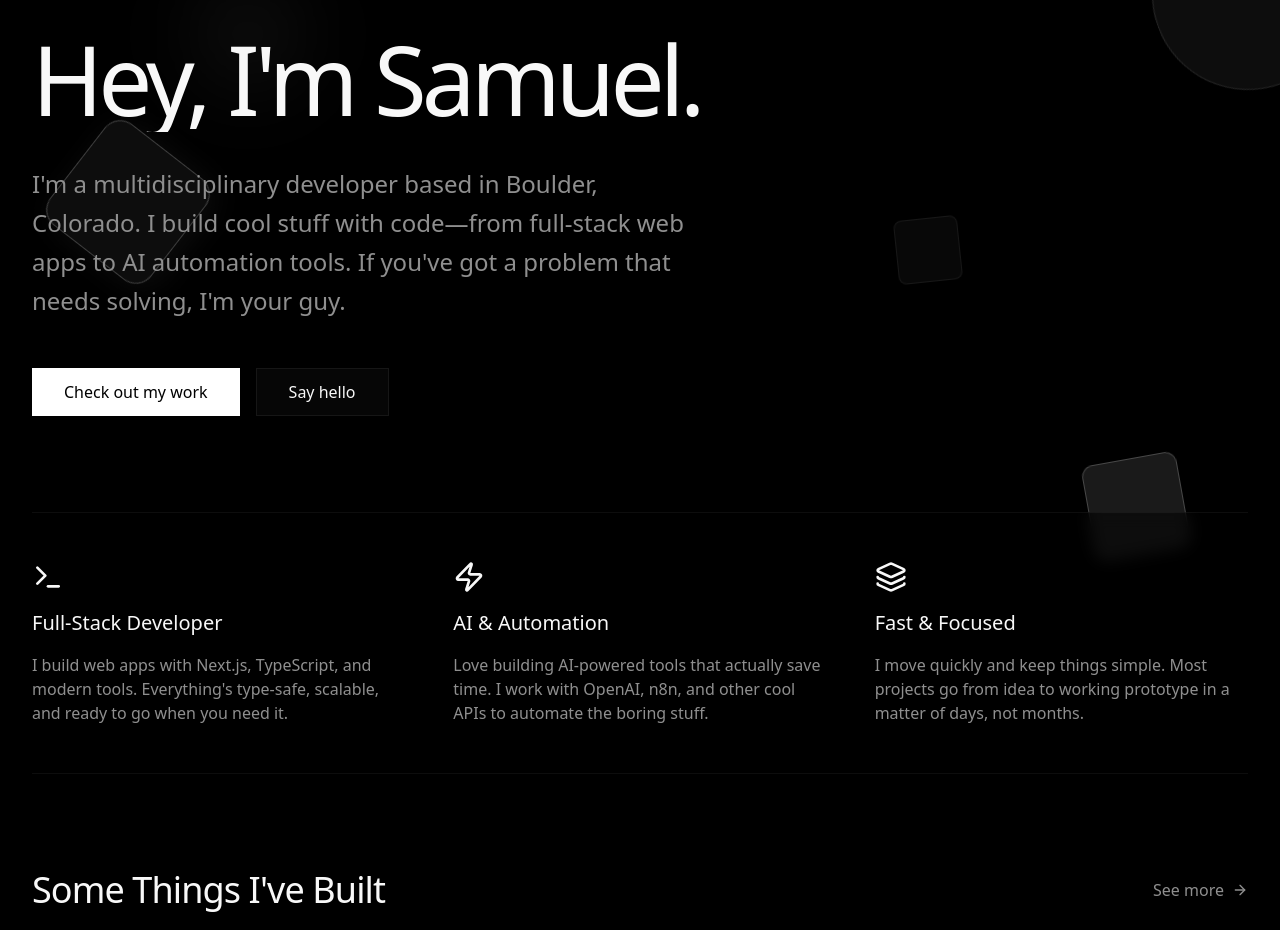
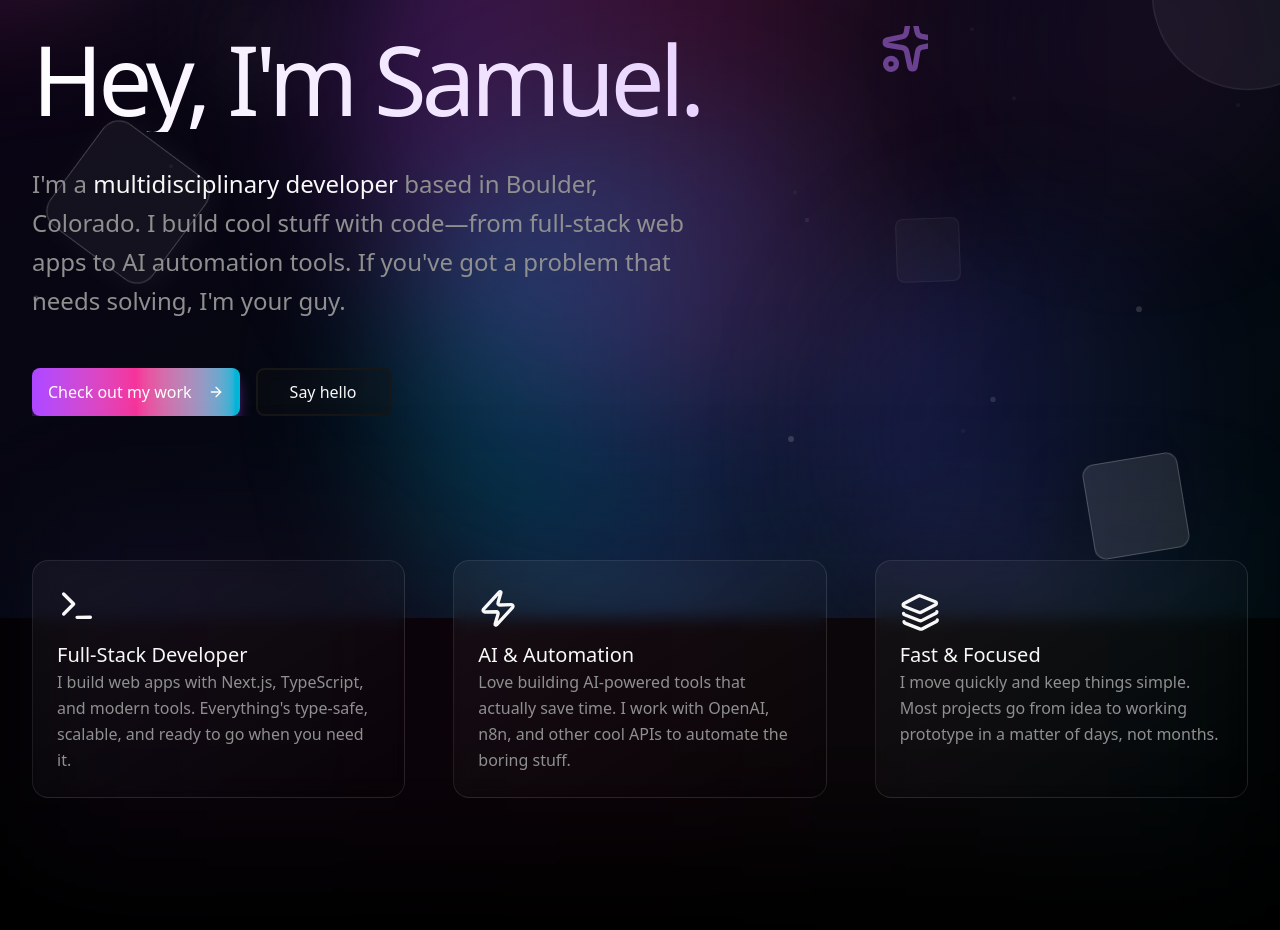
Before and after one commit to ShamWuo/ShamWuo, a Next.js app: page / in a window 1280 px wide. Shown: the part 182-1112 px from the top of the page. Built offline with nearby package versions, Linux system fonts and the light colour scheme.

Commit message:
content f

```diff
--- a/src/app/globals.css
+++ b/src/app/globals.css
@@ -214,3 +214,17 @@
     transform: rotate(0deg);
   }
 }
+
+@keyframes gradient {
+  0%, 100% {
+    background-position: 0% 50%;
+  }
+  50% {
+    background-position: 100% 50%;
+  }
+}
+
+.animate-gradient {
+  background-size: 200% 200%;
+  animation: gradient 3s ease infinite;
+}
--- a/src/app/home-content.tsx
+++ b/src/app/home-content.tsx
@@ -1,11 +1,13 @@
 "use client";
 
 import Link from "next/link";
-import { ArrowRight, Terminal, Zap, Layers } from "lucide-react";
+import { ArrowRight, Terminal, Zap, Layers, Sparkles as SparklesIcon } from "lucide-react";
 import { KineticText } from "@/components/ui/kinetic-text";
 import { ProjectCard } from "@/components/ui/project-card";
 import { Button } from "@/components/ui/button";
 import { ParallaxFloatingShapes } from "@/components/ui/parallax-floating-shapes";
+import { motion, useMotionValue, useSpring } from "framer-motion";
+import { useEffect, useState } from "react";
 
 const SELECTED_PROJECTS = [
   {
@@ -22,87 +24,320 @@ const SELECTED_PROJECTS = [
   },
 ];
 
+// Animated gradient background component
+function AnimatedGradient() {
+  return (
+    <div className="fixed inset-0 z-0 pointer-events-none overflow-hidden">
+      {/* Base gradient */}
+      <div className="absolute inset-0 bg-gradient-to-br from-purple-950/20 via-blue-950/20 to-cyan-950/20" />
+
+      {/* Animated gradient orbs */}
+      <motion.div
+        className="absolute top-0 left-1/4 w-[600px] h-[600px] rounded-full bg-gradient-to-r from-purple-500/30 via-pink-500/20 to-transparent blur-3xl"
+        animate={{
+          x: [0, 100, 0],
+          y: [0, -50, 0],
+          scale: [1, 1.2, 1],
+        }}
+        transition={{
+          duration: 20,
+          repeat: Infinity,
+          ease: "easeInOut",
+        }}
+      />
+      <motion.div
+        className="absolute bottom-0 right-1/4 w-[500px] h-[500px] rounded-full bg-gradient-to-r from-cyan-500/30 via-blue-500/20 to-transparent blur-3xl"
+        animate={{
+          x: [0, -80, 0],
+          y: [0, 60, 0],
+          scale: [1, 1.3, 1],
+        }}
+        transition={{
+          duration: 25,
+          repeat: Infinity,
+          ease: "easeInOut",
+        }}
+      />
+      <motion.div
+        className="absolute top-1/2 right-0 w-[400px] h-[400px] rounded-full bg-gradient-to-r from-indigo-500/25 to-transparent blur-3xl"
+        animate={{
+          x: [0, -100, 0],
+          y: [0, 40, 0],
+          scale: [1, 1.1, 1],
+        }}
+        transition={{
+          duration: 30,
+          repeat: Infinity,
+          ease: "easeInOut",
+        }}
+      />
+    </div>
+  );
+}
+
+// Floating particles component
+function FloatingParticles() {
+  const particles = Array.from({ length: 20 }, (_, i) => i);
+
+  return (
+    <div className="fixed inset-0 z-0 pointer-events-none overflow-hidden">
+      {particles.map((i) => (
+        <motion.div
+          key={i}
+          className="absolute w-1 h-1 rounded-full bg-white/20"
+          style={{
+            left: `${Math.random() * 100}%`,
+            top: `${Math.random() * 100}%`,
+          }}
+          animate={{
+            y: [0, -100, 0],
+            opacity: [0.2, 0.8, 0.2],
+            scale: [1, 1.5, 1],
+          }}
+          transition={{
+            duration: 3 + Math.random() * 4,
+            repeat: Infinity,
+            delay: Math.random() * 2,
+            ease: "easeInOut",
+          }}
+        />
+      ))}
+    </div>
+  );
+}
+
 export function HomeContent() {
+  const [mousePosition, setMousePosition] = useState({ x: 0, y: 0 });
+
+  useEffect(() => {
+    const handleMouseMove = (e: MouseEvent) => {
+      setMousePosition({ x: e.clientX, y: e.clientY });
+    };
+    window.addEventListener("mousemove", handleMouseMove);
+    return () => window.removeEventListener("mousemove", handleMouseMove);
+  }, []);
+
   return (
-    <div className="relative min-h-screen">
+    <div className="relative min-h-screen overflow-hidden">
+      {/* Animated gradient backgrounds */}
+      <AnimatedGradient />
 
-      {/* Background Layer 1: Fixed Crystals (Persistent) */}
+      {/* Floating particles */}
+      <FloatingParticles />
+
+      {/* Background Layer: Fixed Shapes */}
       <div className="fixed inset-0 z-0 pointer-events-none">
-        <div className="absolute inset-0 overflow-hidden z-10">
+        <div className="absolute inset-0 overflow-hidden">
           <ParallaxFloatingShapes />
         </div>
       </div>
 
+      {/* Interactive cursor glow effect */}
+      <motion.div
+        className="fixed w-96 h-96 rounded-full bg-gradient-to-r from-purple-500/20 via-pink-500/20 to-cyan-500/20 blur-3xl pointer-events-none z-[1]"
+        style={{
+          left: mousePosition.x - 192,
+          top: mousePosition.y - 192,
+        }}
+        animate={{
+          scale: [1, 1.2, 1],
+        }}
+        transition={{
+          duration: 2,
+          repeat: Infinity,
+          ease: "easeInOut",
+        }}
+      />
+
       {/* Main Content */}
       <div className="relative z-10 flex flex-col gap-24 pb-24">
         {/* Hero Section */}
-        <section className="container pt-12 md:pt-24 lg:pt-32">
-          <div className="max-w-4xl space-y-8">
+        <section className="container pt-12 md:pt-24 lg:pt-32 relative">
+          {/* Decorative elements */}
+          <motion.div
+            className="absolute top-0 right-0 w-72 h-72 rounded-full bg-gradient-to-br from-purple-500/10 to-pink-500/10 blur-3xl"
+            animate={{
+              scale: [1, 1.2, 1],
+              opacity: [0.5, 0.8, 0.5],
+            }}
+            transition={{
+              duration: 4,
+              repeat: Infinity,
+              ease: "easeInOut",
+            }}
+          />
+
+          <div className="max-w-4xl space-y-8 relative">
             <KineticText>
-              <h1 className="text-5xl md:text-7xl lg:text-8xl font-medium tracking-tighter text-foreground leading-[1.1]">
+              <h1 className="text-5xl md:text-7xl lg:text-8xl font-medium tracking-tighter leading-[1.1] relative">
+                <span className="bg-gradient-to-r from-white via-purple-200 to-cyan-200 bg-clip-text text-transparent animate-gradient">
                   Hey, I'm Samuel.
+                </span>
+                <motion.div
+                  className="absolute -top-4 -right-4 text-6xl md:text-8xl"
+                  animate={{
+                    rotate: [0, 10, -10, 0],
+                    scale: [1, 1.1, 1],
+                  }}
+                  transition={{
+                    duration: 2,
+                    repeat: Infinity,
+                    ease: "easeInOut",
+                  }}
+                >
+                  <SparklesIcon className="w-12 h-12 md:w-16 md:h-16 text-purple-400/50" />
+                </motion.div>
               </h1>
             </KineticText>
             <KineticText delay={0.2}>
               <p className="text-xl md:text-2xl text-muted-foreground max-w-2xl leading-relaxed">
-                I'm a multidisciplinary developer based in Boulder, Colorado. I build cool stuff with code—from full-stack web apps to AI automation tools. If you've got a problem that needs solving, I'm your guy.
+                I'm a <span className="text-foreground font-medium">multidisciplinary developer</span> based in Boulder, Colorado. I build cool stuff with code—from full-stack web apps to AI automation tools. If you've got a problem that needs solving, I'm your guy.
               </p>
             </KineticText>
             <KineticText delay={0.4}>
               <div className="flex flex-wrap gap-4 pt-4">
-                <Button asChild size="lg" className="rounded-none bg-white text-black hover:bg-white/90 font-medium px-8 text-base h-12">
-                  <Link href="/work">
+                <motion.div
+                  whileHover={{ scale: 1.05 }}
+                  whileTap={{ scale: 0.95 }}
+                >
+                  <Button
+                    asChild
+                    size="lg"
+                    className="rounded-lg bg-gradient-to-r from-purple-500 via-pink-500 to-cyan-500 text-white hover:from-purple-600 hover:via-pink-600 hover:to-cyan-600 font-medium px-8 text-base h-12 shadow-lg shadow-purple-500/50 border-0"
+                  >
+                    <Link href="/projects">
                       Check out my work
+                      <ArrowRight className="ml-2 w-4 h-4" />
                     </Link>
                   </Button>
-                <Button asChild variant="outline" size="lg" className="rounded-none border-white/20 hover:bg-white/5 font-medium px-8 text-base h-12">
+                </motion.div>
+                <motion.div
+                  whileHover={{ scale: 1.05 }}
+                  whileTap={{ scale: 0.95 }}
+                >
+                  <Button
+                    asChild
+                    variant="outline"
+                    size="lg"
+                    className="rounded-lg border-2 border-white/30 bg-white/5 backdrop-blur-sm hover:bg-white/10 hover:border-white/50 font-medium px-8 text-base h-12"
+                  >
                     <Link href="/contact">
                       Say hello
                     </Link>
                   </Button>
+                </motion.div>
               </div>
             </KineticText>
           </div>
         </section>
 
         {/* Value Props */}
-        <section className="container">
-          <div className="grid grid-cols-1 md:grid-cols-3 gap-8 md:gap-12 py-12 border-y border-white/5 bg-background/50 backdrop-blur-sm">
-            <div className="space-y-4">
-              <Terminal className="w-8 h-8 text-foreground" />
-              <h3 className="text-xl font-medium text-foreground">Full-Stack Developer</h3>
-              <p className="text-muted-foreground">
-                I build web apps with Next.js, TypeScript, and modern tools. Everything's type-safe, scalable, and ready to go when you need it.
+        <section className="container relative">
+          <div className="grid grid-cols-1 md:grid-cols-3 gap-8 md:gap-12 py-12 relative">
+            {/* Background glow effect */}
+            <div className="absolute inset-0 bg-gradient-to-r from-purple-500/5 via-pink-500/5 to-cyan-500/5 rounded-3xl blur-3xl" />
+
+            {[
+              {
+                icon: Terminal,
+                title: "Full-Stack Developer",
+                description: "I build web apps with Next.js, TypeScript, and modern tools. Everything's type-safe, scalable, and ready to go when you need it.",
+                gradient: "from-purple-500/20 to-purple-900/20",
+              },
+              {
+                icon: Zap,
+                title: "AI & Automation",
+                description: "Love building AI-powered tools that actually save time. I work with OpenAI, n8n, and other cool APIs to automate the boring stuff.",
+                gradient: "from-pink-500/20 to-pink-900/20",
+              },
+              {
+                icon: Layers,
+                title: "Fast & Focused",
+                description: "I move quickly and keep things simple. Most projects go from idea to working prototype in a matter of days, not months.",
+                gradient: "from-cyan-500/20 to-cyan-900/20",
+              },
+            ].map((item, index) => (
+              <motion.div
+                key={item.title}
+                initial={{ opacity: 0, y: 20 }}
+                whileInView={{ opacity: 1, y: 0 }}
+                viewport={{ once: true }}
+                transition={{ delay: index * 0.1 }}
+                whileHover={{ y: -5 }}
+                className="space-y-4 p-6 rounded-2xl border border-white/10 bg-gradient-to-br from-white/5 to-white/0 backdrop-blur-sm hover:border-white/20 hover:bg-gradient-to-br hover:from-white/10 hover:to-white/5 transition-all duration-300 relative group"
+              >
+                <div className={`absolute inset-0 bg-gradient-to-br ${item.gradient} opacity-0 group-hover:opacity-100 rounded-2xl blur-xl transition-opacity duration-300`} />
+                <div className="relative">
+                  <motion.div
+                    animate={{
+                      rotate: [0, 5, -5, 0],
+                    }}
+                    transition={{
+                      duration: 3,
+                      repeat: Infinity,
+                      ease: "easeInOut",
+                      delay: index * 0.2,
+                    }}
+                  >
+                    <item.icon className="w-10 h-10 text-foreground group-hover:text-purple-400 transition-colors" />
+                  </motion.div>
+                  <h3 className="text-xl font-medium text-foreground mt-4">{item.title}</h3>
+                  <p className="text-muted-foreground leading-relaxed">
+                    {item.description}
                   </p>
                 </div>
-            <div className="space-y-4">
-              <Zap className="w-8 h-8 text-foreground" />
-              <h3 className="text-xl font-medium text-foreground">AI & Automation</h3>
-              <p className="text-muted-foreground">
-                Love building AI-powered tools that actually save time. I work with OpenAI, n8n, and other cool APIs to automate the boring stuff.
-              </p>
-            </div>
-            <div className="space-y-4">
-              <Layers className="w-8 h-8 text-foreground" />
-              <h3 className="text-xl font-medium text-foreground">Fast & Focused</h3>
-              <p className="text-muted-foreground">
-                I move quickly and keep things simple. Most projects go from idea to working prototype in a matter of days, not months.
-              </p>
-            </div>
+              </motion.div>
+            ))}
           </div>
         </section>
 
         {/* Selected Work */}
-        <section className="container">
+        <section className="container relative">
           <div className="flex items-center justify-between mb-12">
-            <h2 className="text-3xl md:text-4xl font-medium tracking-tight">Some Things I've Built</h2>
-            <Link href="/work" className="group flex items-center gap-2 text-muted-foreground hover:text-foreground transition-colors">
-              See more <ArrowRight className="w-4 h-4 transition-transform group-hover:translate-x-1" />
+            <motion.h2
+              initial={{ opacity: 0, x: -20 }}
+              whileInView={{ opacity: 1, x: 0 }}
+              viewport={{ once: true }}
+              className="text-3xl md:text-4xl font-medium tracking-tight bg-gradient-to-r from-white via-purple-200 to-cyan-200 bg-clip-text text-transparent"
+            >
+              Some Things I've Built
+            </motion.h2>
+            <motion.div
+              initial={{ opacity: 0, x: 20 }}
+              whileInView={{ opacity: 1, x: 0 }}
+              viewport={{ once: true }}
+            >
+              <Link
+                href="/projects"
+                className="group flex items-center gap-2 text-muted-foreground hover:text-foreground transition-colors"
+              >
+                See more
+                <motion.div
+                  animate={{
+                    x: [0, 5, 0],
+                  }}
+                  transition={{
+                    duration: 1.5,
+                    repeat: Infinity,
+                    ease: "easeInOut",
+                  }}
+                >
+                  <ArrowRight className="w-4 h-4 transition-transform group-hover:translate-x-1" />
+                </motion.div>
               </Link>
+            </motion.div>
           </div>
-          <div>
+          <div className="space-y-8">
             {SELECTED_PROJECTS.map((project, index) => (
-              <ProjectCard key={project.title} {...project} index={index} />
+              <motion.div
+                key={project.title}
+                initial={{ opacity: 0, y: 30 }}
+                whileInView={{ opacity: 1, y: 0 }}
+                viewport={{ once: true }}
+                transition={{ delay: index * 0.15 }}
+              >
+                <ProjectCard {...project} index={index} />
+              </motion.div>
             ))}
           </div>
         </section>
```
Lines whose indentation alone changed are shown as unchanged.
